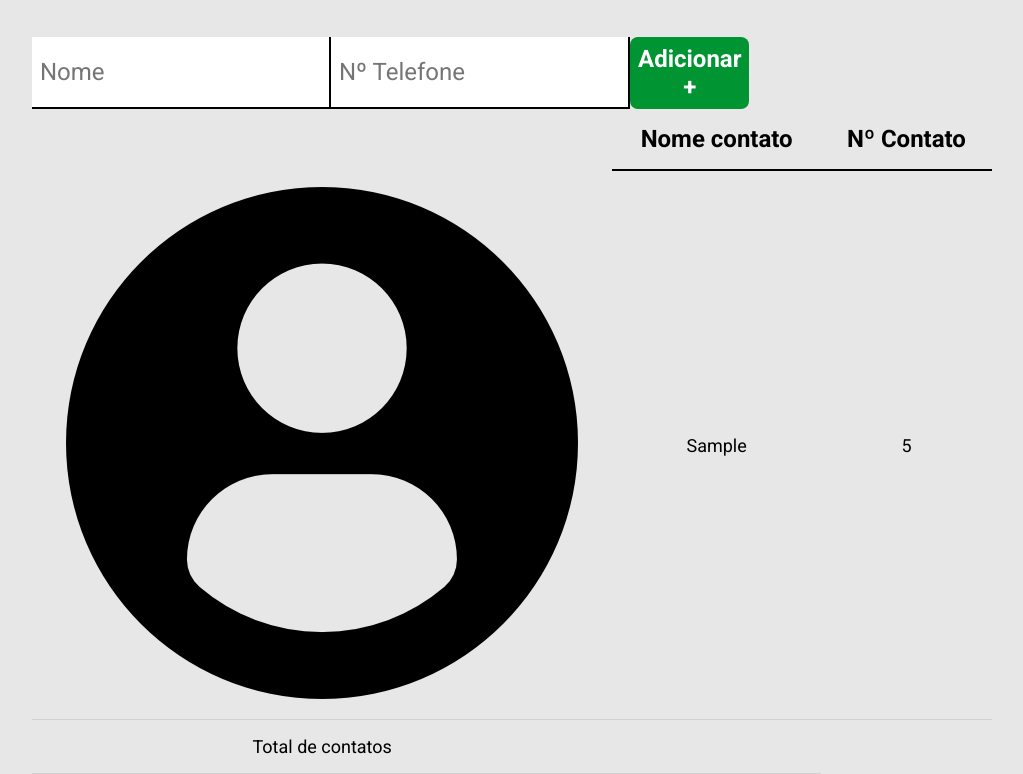
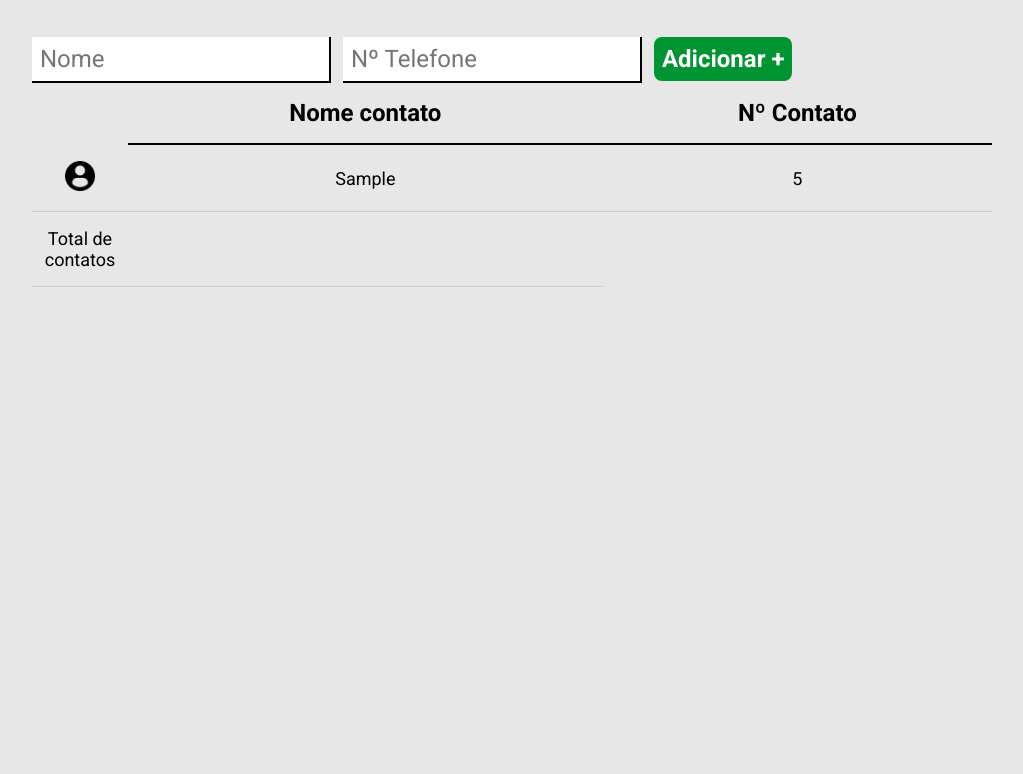
Before and after one commit to MGB86/projeto_agenda_contatos, a plain HTML site: page index.html in a window 1280 px wide. Both pictures are taken after typing "Sample", "5" into the empty fields and a click on the button "Adicionar +". Shown: the part 150-924 px from the top of the page, without its empty margins (128-1151 px from the left). After the commit the page ends 800 px from the top, so only its background shows below. Drawn offline with Linux system fonts and the light colour scheme.

Commit message:
add style to tbody img

```diff
--- a/main.css
+++ b/main.css
@@ -34,11 +34,11 @@ header h1 {
 
 /*Formulário*/
 
-form {
+.form-contato {
     display: flex;
     max-width: 640px;
     width: 100%;
-    justify-content: space-between;
+    justify-content:space-between;
 }
 
 form input {
@@ -48,6 +48,7 @@ form input {
     border-bottom: 2px solid #000;
     border-right: 2px solid #000;
     padding: 8px;
+    margin-right: 8px;
 }
 
 form button {
@@ -81,11 +82,11 @@ table td {
     border-bottom: 1px solid rgb(0, 0, 0, 0.1);
 }
 
-table th img {
+table tbody img {
     height: 30px;
 }
 
 #img-contato {
     border-bottom: 1px;
-    margin-right: 8px;
+    width: 10%;
 }
```
